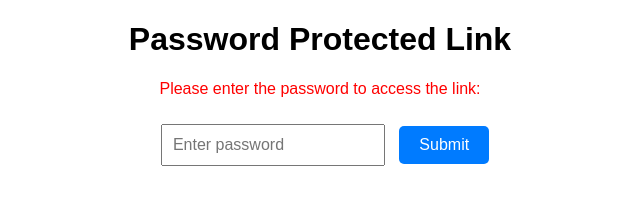
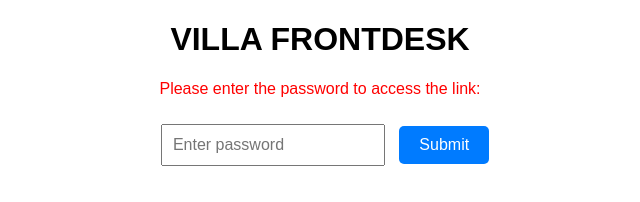
Before and after one commit to villa-2023/interncurriculumnewcomer, a plain HTML site: page index.html in a window 1280 px wide. Shown: the whole page, without its empty margins (320-960 px from the left). Drawn offline with Linux system fonts and the light colour scheme.

Commit message:
Update index.html

```diff
--- a/index.html
+++ b/index.html
@@ -3,7 +3,7 @@
 <head>
     <meta charset="UTF-8">
     <meta name="viewport" content="width=device-width, initial-scale=1.0">
-    <title>Password Protected Link</title>
+    <title>VILLA LOBBY</title>
     <style>
         body {
             font-family: Arial, sans-serif;
@@ -35,7 +35,7 @@
     </style>
 </head>
 <body>
-    <h1>Password Protected Link</h1>
+    <h1>VILLA FRONTDESK</h1>
     <p>Please enter the password to access the link:</p>
     <input type="janu2024" id="passwordInput" placeholder="Enter password">
     <button onclick="checkPassword()">Submit</button>
```
